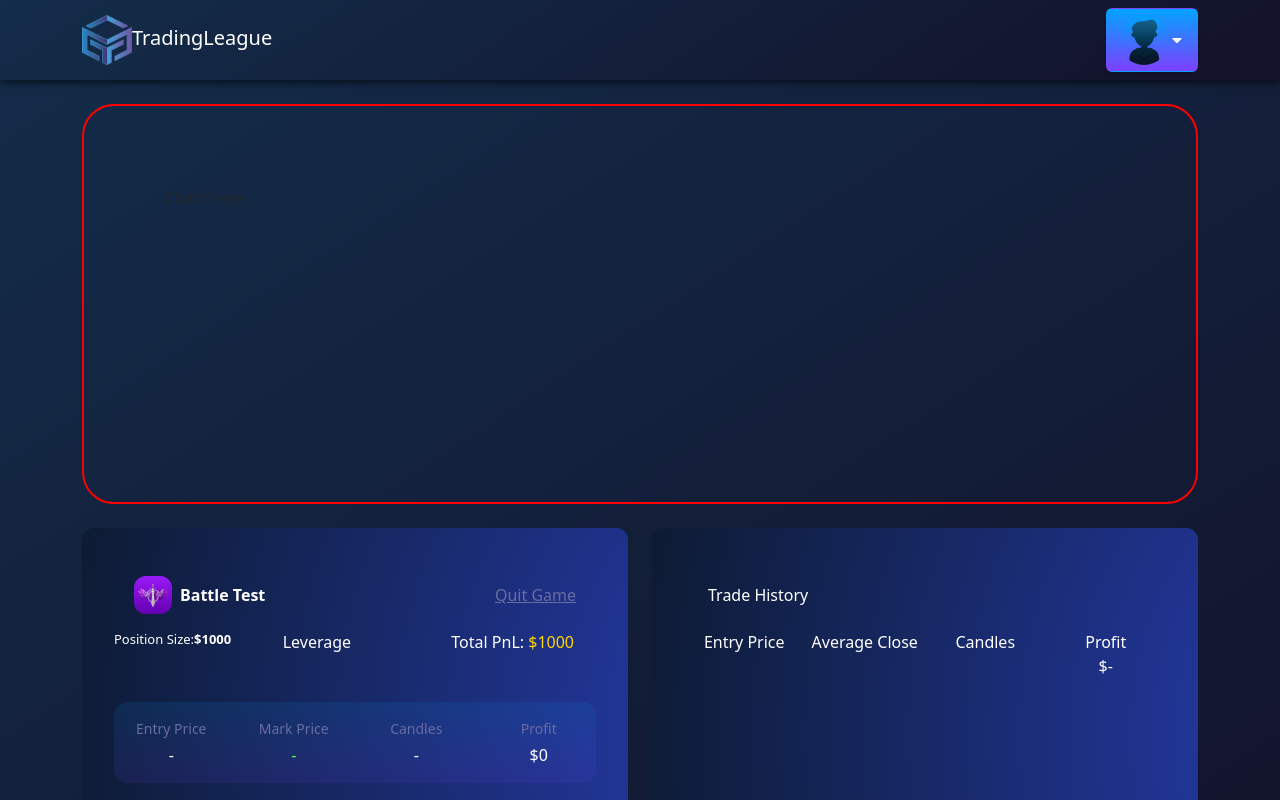
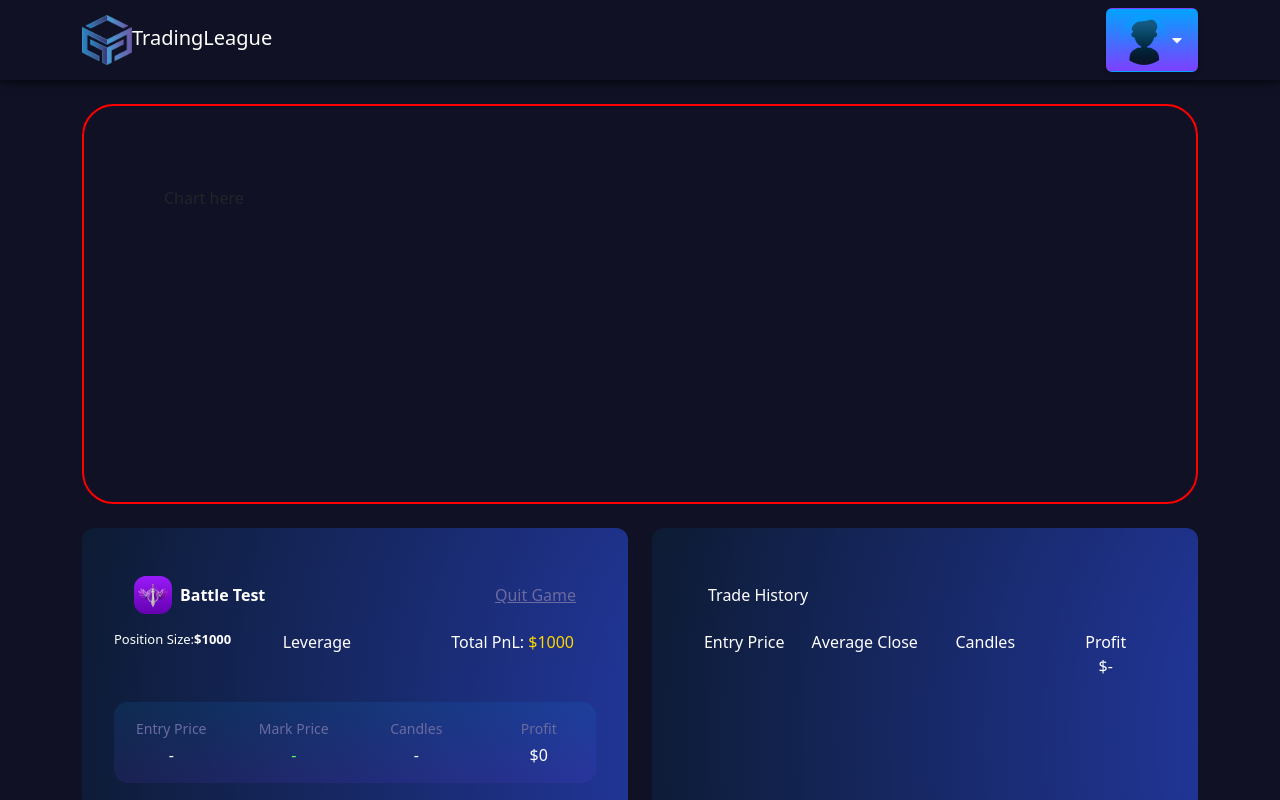
Before and after one commit to DevgenX/TradingLeague, a React (Create React App) app in the folder client/: page /game in a window 1280 px wide. Shown: the top 800 px of the page. Built offline with nearby package versions, Linux system fonts and the light colour scheme; no server answers.

Commit message:
Changed the background color

```diff
--- a/client/src/components/Ranking/ranking.scss
+++ b/client/src/components/Ranking/ranking.scss
@@ -3,7 +3,7 @@
   display: flex;
   justify-content: center;
   align-items: center;
-  background: linear-gradient(326.9deg, #13132b 5.79%, #135e87 283.21%);
+  background-color: #101124;
   color: #fff;
   font-family: "Exo 2", sans-serif;
 
--- a/client/src/components/TopNav/topnav.scss
+++ b/client/src/components/TopNav/topnav.scss
@@ -1,5 +1,5 @@
 .topnav {
-  background: linear-gradient(326.9deg, #13132b 5.79%, #135e87 283.21%);
+  background-color: #101124;
   box-shadow: 0 0 10px #000;
 
   .user-tab {
--- a/client/src/index.css
+++ b/client/src/index.css
@@ -75,7 +75,7 @@ body {
   font-family: var(--bodyFont);
   font-weight: 500;
   line-height: 1.75;
-  background: linear-gradient(326.9deg, #13132b 5.79%, #135e87 283.21%);
+  background: #101124 !important;
 }
 
 p {
--- a/client/src/pages/Game/Game.jsx
+++ b/client/src/pages/Game/Game.jsx
@@ -8,7 +8,7 @@ import TopNav from "../../components/TopNav/TopNav";
 
 const Game = () => {
   return (
-    <>
+    <GameDiv>
       <TopNav />
       <Container>
         <ContainerDiv>
@@ -27,9 +27,13 @@ const Game = () => {
           </Row>
         </ContainerDiv>
       </Container>
-    </>
+    </GameDiv>
   );
 };
+
+const GameDiv = styled.div`
+  background-color: #101124;
+`;
 
 const ContainerDiv = styled.div`
   margin-bottom: 5rem;
```
